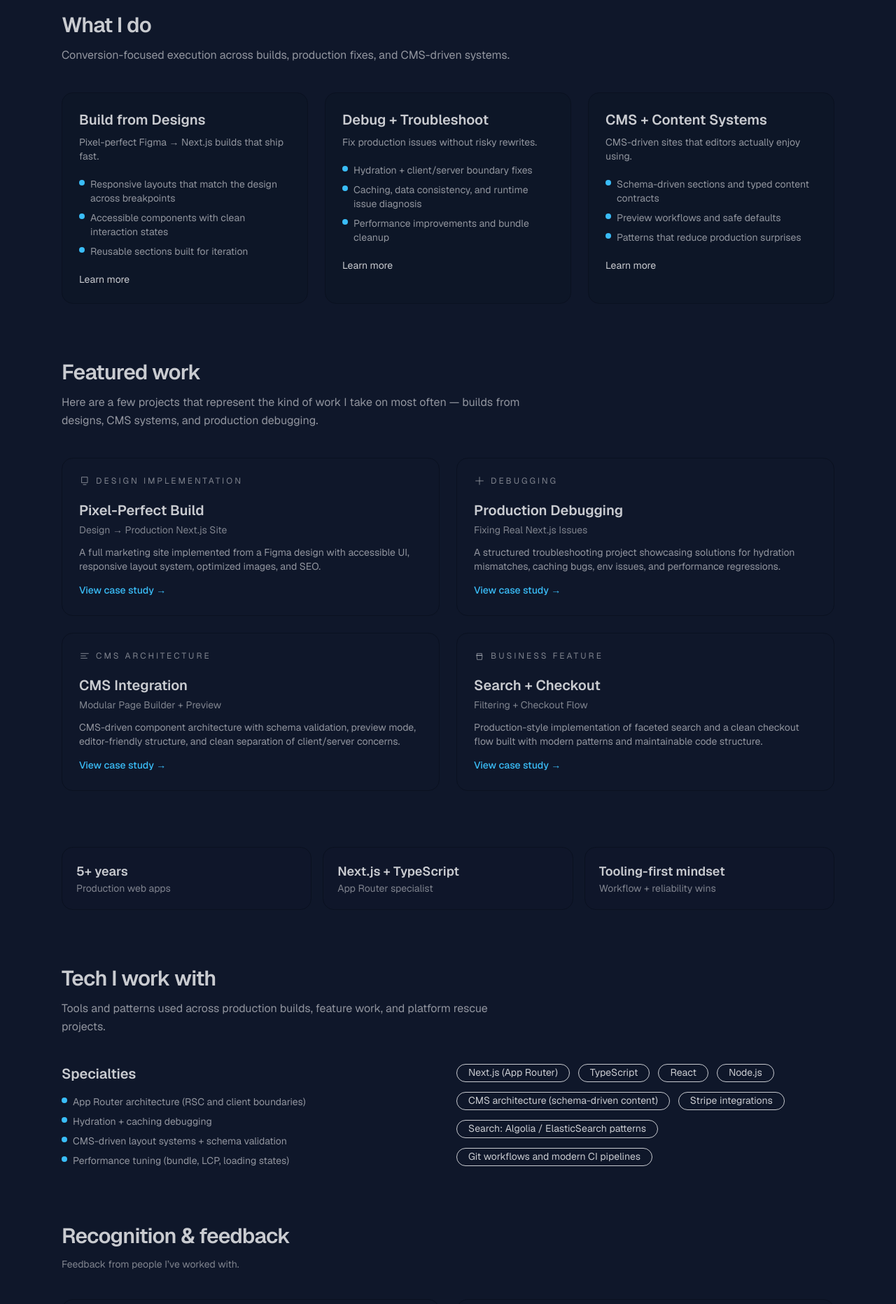
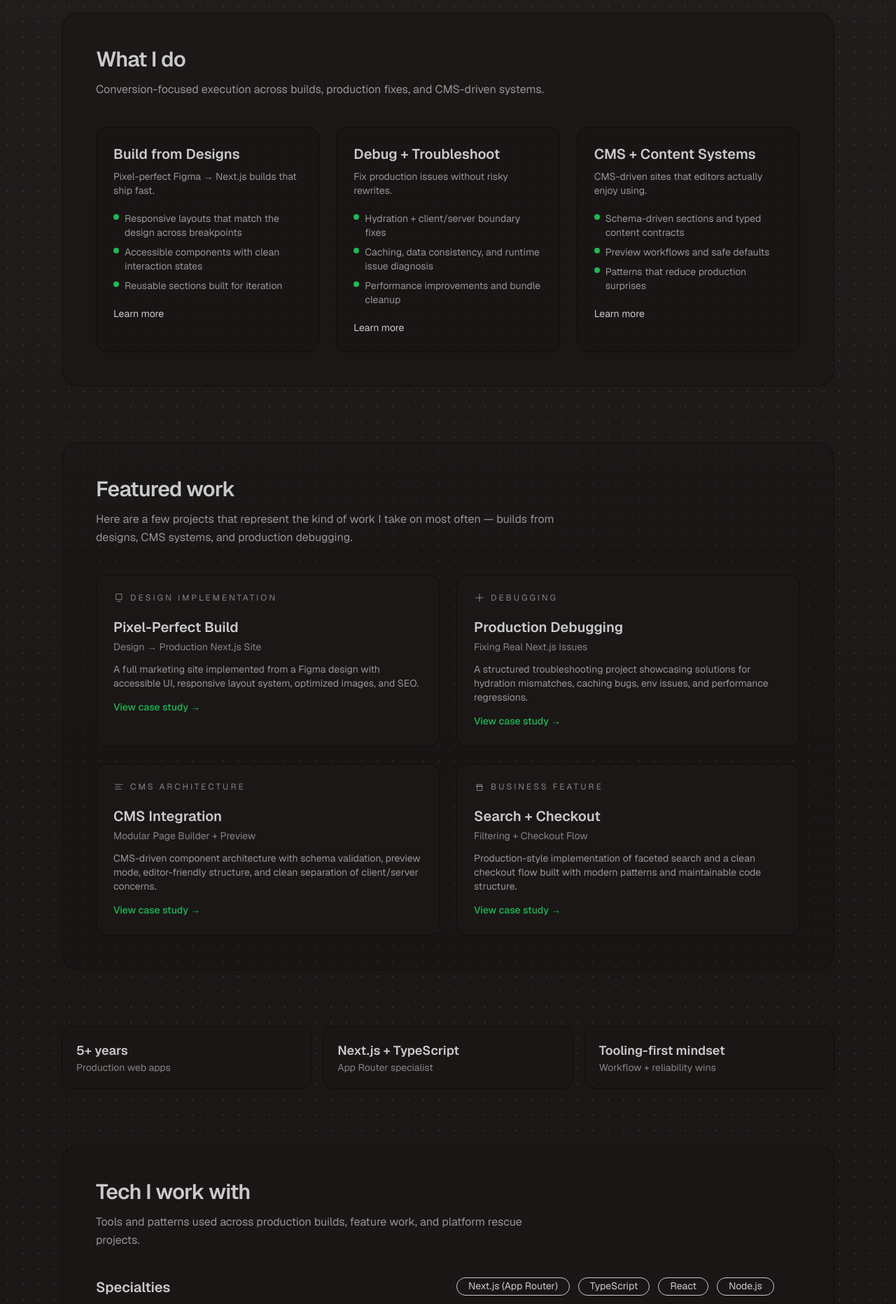
Before and after one commit to edj4960/portfolio-v5, a Next.js app: page / in a window 1280 px wide. Shown: the part 860-2723 px from the top of the page at 70% size. Built offline with nearby package versions, Linux system fonts and the light colour scheme.

Commit message:
Update homepage design with card-style sections and subtle background pattern

```diff
--- a/src/app/globals.css
+++ b/src/app/globals.css
@@ -16,5 +16,9 @@
   body {
     @apply bg-base-100 text-base-content antialiased;
     font-family: var(--font-geist-sans), ui-sans-serif, system-ui, sans-serif;
+    background-image:
+      radial-gradient(rgba(255, 255, 255, 0.1) 1px, transparent 1px),
+      linear-gradient(180deg, rgba(255, 255, 255, 0.04), transparent 55%);
+    background-size: 22px 22px, 100% 100%;
   }
 }
--- a/src/app/layout.tsx
+++ b/src/app/layout.tsx
@@ -32,7 +32,7 @@ export default function RootLayout({
   children: React.ReactNode;
 }>) {
   return (
-    <html lang="en" data-theme="night">
+    <html lang="en" data-theme="forest">
       <body
         className={`${geistSans.variable} ${geistMono.variable} antialiased`}
       >
--- a/src/app/page.tsx
+++ b/src/app/page.tsx
@@ -154,7 +154,7 @@ export default function Home() {
         </div>
       </section>
 
-      <section className="space-y-10">
+      <section className="rounded-3xl border border-base-300/80 bg-base-100/60 px-8 py-12 md:px-12">
         <div className="space-y-3">
           <h2 className="text-3xl font-semibold tracking-tight">What I do</h2>
           <p className="max-w-2xl text-base leading-relaxed text-base-content/70">
@@ -162,7 +162,7 @@ export default function Home() {
             CMS-driven systems.
           </p>
         </div>
-        <div className="grid gap-6 md:grid-cols-3">
+        <div className="mt-10 grid gap-6 md:grid-cols-3">
           <div className="card border border-base-300 bg-base-200/40 transition duration-200 hover:-translate-y-0.5 hover:border-primary/40 hover:bg-base-200/50 hover:shadow-lg">
             <div className="card-body gap-5 p-6">
               <div className="space-y-2">
@@ -247,7 +247,7 @@ export default function Home() {
         </div>
       </section>
 
-      <section className="space-y-10">
+      <section className="rounded-3xl border border-base-300/80 bg-base-200/30 px-8 py-12 md:px-12">
         <div className="space-y-3">
           <h2 className="text-3xl font-semibold tracking-tight">Featured work</h2>
           <p className="max-w-2xl text-base leading-relaxed text-base-content/70">
@@ -256,7 +256,7 @@ export default function Home() {
             debugging.
           </p>
         </div>
-        <div className="grid gap-6 md:grid-cols-2">
+        <div className="mt-10 grid gap-6 md:grid-cols-2">
           {featuredWork.map((project) => (
             <Link
               key={project.title}
@@ -307,7 +307,7 @@ export default function Home() {
         ))}
       </section>
 
-      <section className="space-y-10">
+      <section className="rounded-3xl border border-base-300/80 bg-base-100/60 px-8 py-12 md:px-12">
         <div className="space-y-3">
           <h2 className="text-3xl font-semibold tracking-tight">Tech I work with</h2>
           <p className="max-w-2xl text-base leading-relaxed text-base-content/70">
@@ -315,7 +315,7 @@ export default function Home() {
             platform rescue projects.
           </p>
         </div>
-        <div className="grid gap-6 md:grid-cols-2">
+        <div className="mt-10 grid gap-6 md:grid-cols-2">
           <div className="space-y-4">
             <h3 className="text-xl font-semibold">Specialties</h3>
             <ul className="space-y-2 text-sm text-base-content/70">
@@ -350,7 +350,7 @@ export default function Home() {
         </div>
       </section>
 
-      <section className="space-y-10">
+      <section className="rounded-3xl border border-base-300/80 bg-base-200/30 px-8 py-12 md:px-12">
         <div className="space-y-3">
           <h2 className="text-3xl font-semibold tracking-tight">
             Recognition &amp; feedback
@@ -359,7 +359,7 @@ export default function Home() {
             Feedback from people I’ve worked with.
           </p>
         </div>
-        <div className="grid items-stretch gap-6 md:grid-cols-2">
+        <div className="mt-10 grid items-stretch gap-6 md:grid-cols-2">
           <div className="relative flex h-full flex-col rounded-2xl border border-base-300 bg-base-100 p-6">
             <span className="absolute right-6 top-6 text-5xl text-base-content/10">
               “
```
